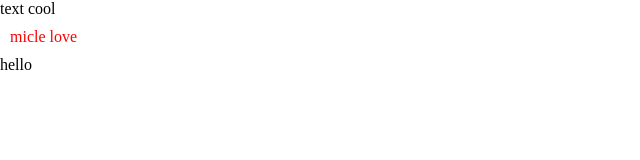
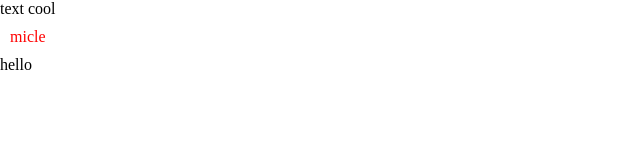
Before and after one commit to TetianaDorosh/testProject, a plain HTML site: page index.html in a window 1280 px wide. Shown: the full height of the page, 0-640 px from the left. Drawn offline with Linux system fonts and the light colour scheme.

Commit message:
change text

```diff
--- a/index.html
+++ b/index.html
@@ -9,7 +9,7 @@
   </head>
   <body>
     text cool
-    <div class="name">micle love</div>
+    <div class="name">micle</div>
     <div class="container">
       <ul>
         <li>hello</li>
```
